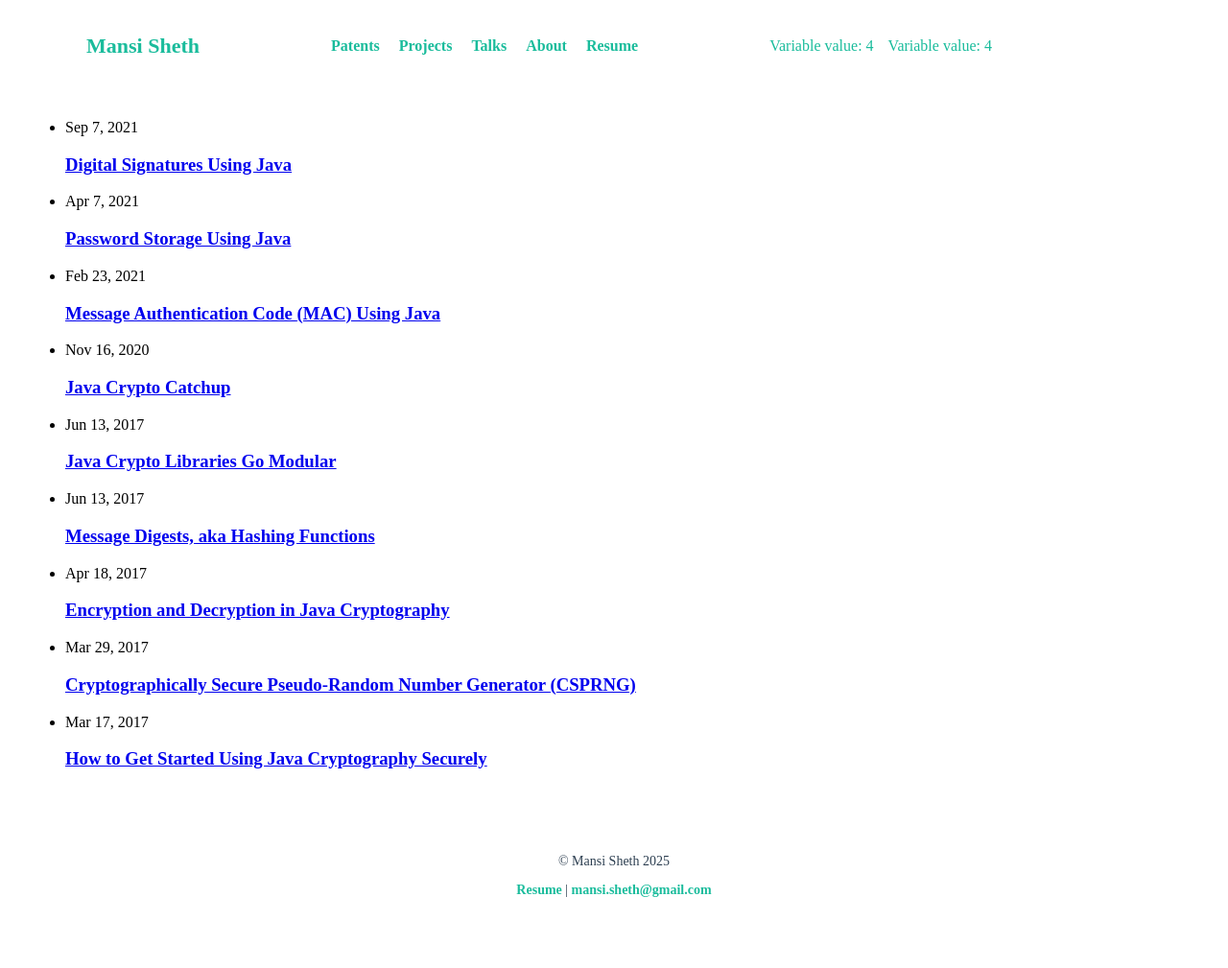
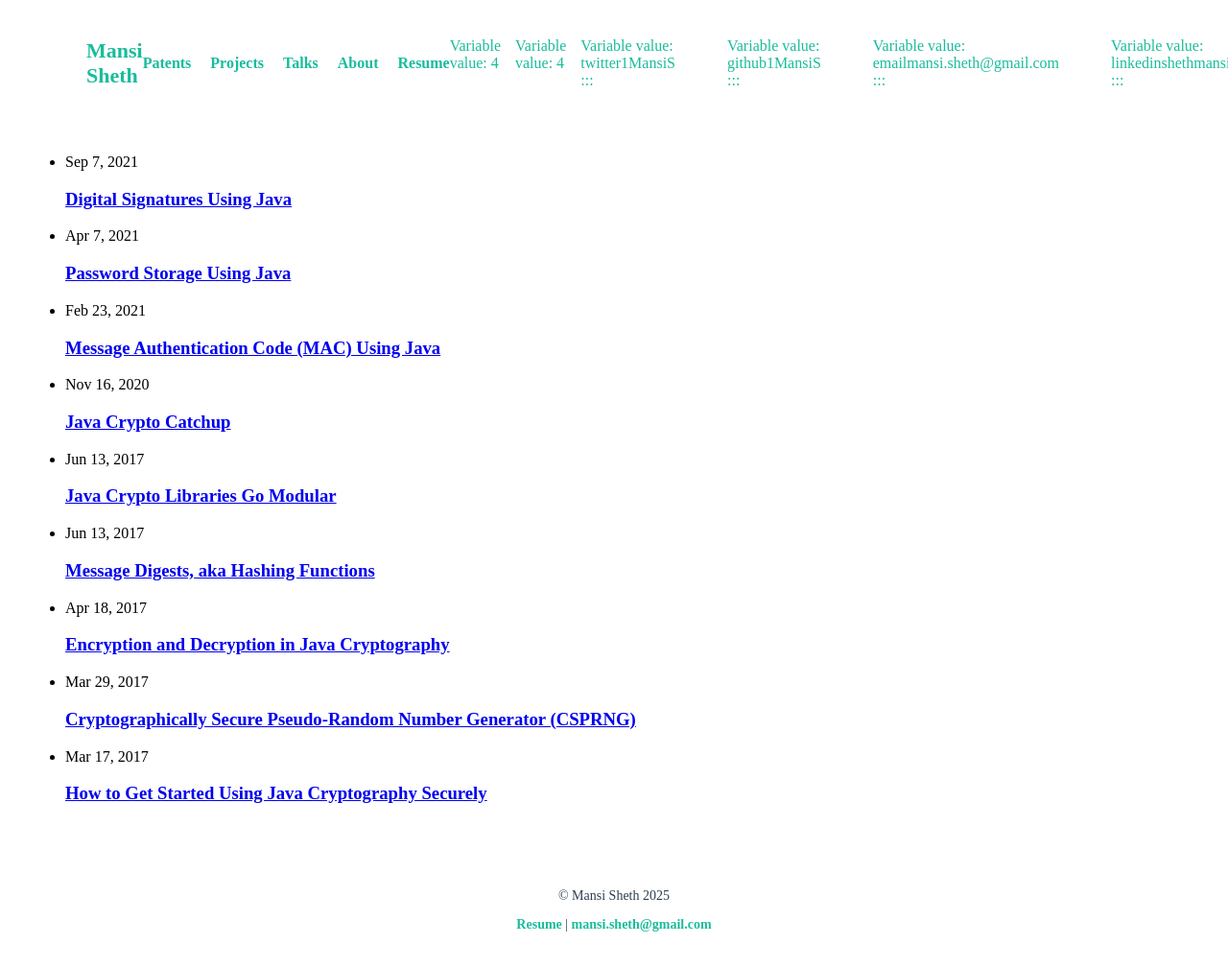
Before and after one commit to 1MansiS/1MansiS.github.io, a Jekyll site: the page built from index.markdown, in a window 1280 px wide. Shown: the whole page at 96% size. Built offline with Jekyll 4.4.1, drawn with Linux system fonts in a browser that asks for light colours; before the commit the page ends 973 px from its top, so only the background shows below that; grey boxes are pictures that could not be loaded.

Commit message:
Update header.html

```diff
--- a/_includes/header.html
+++ b/_includes/header.html
@@ -20,6 +20,7 @@
             {% if site.minima.social_links.size > 0 %}
                 <p>Variable value: {{ site.minima.social_links.size }}</p>
                 {% for platform in site.minima.social_links %}
+                        <p>Variable value: {{ platform }} ::: {{ site.minima.social_links[platform] }}</p>
                             <a href="https://{{ platform }}.com/{{ site.minima.social_links[platform] }}" target="_blank">
                               <img src="/assets/{{ platform }}-icon.svg" alt="{{ platform }}" width="24">
                             </a>
```
